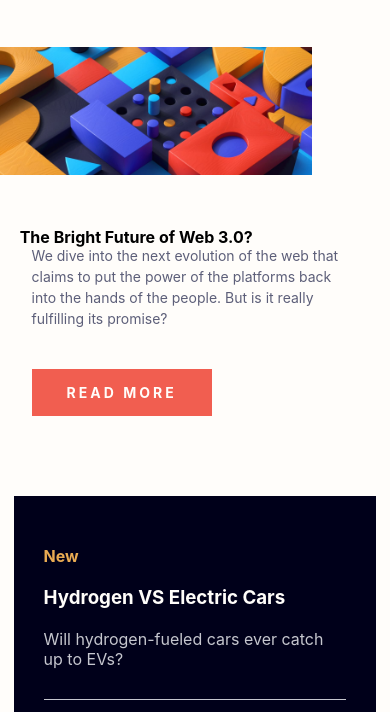
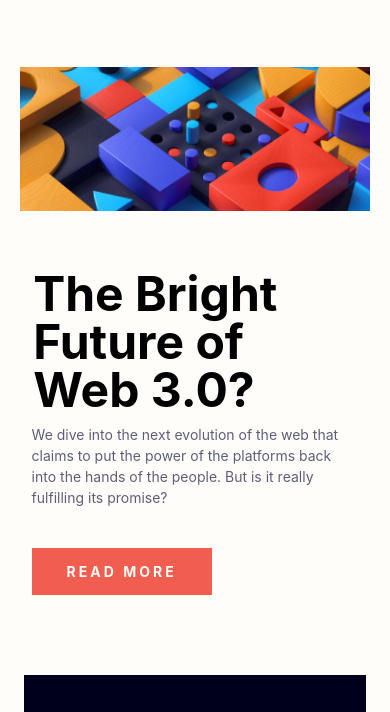
Before and after one commit to DevTinel/news-homepage, a plain HTML site: page index.html in a window 390 px wide. Shown: the part 84-796 px from the top of the page. Drawn offline with Linux system fonts and the light colour scheme.

Commit message:
responsivo

```diff
--- a/style.css
+++ b/style.css
@@ -191,6 +191,8 @@ h3{
   }
 }
 
+/* RESPONSIVO */
+
 
 @media (max-width:768px) {
   .hidden{
@@ -200,16 +202,18 @@ h3{
     margin-left: 5%;
     margin-right: 50%;
   }
-  h1,h2{
-    font-size: 1rem !important;
-  }
+ h1{
+  font-size: 3rem;
+  width: 10ch;
+  margin-bottom: 10px;
+  margin-top: -15px;
+ }
   .section-link{
   font-size: 14px;
   }
-  .div-img img{
-    width: 80%;
-    margin: 0 ;
-    padding: 0;
+  .img-principal{
+    width: 100%;
+    padding: 20px;
   }
   .section-flex{
     flex-direction: column;
@@ -220,13 +224,12 @@ h3{
   }
   .news{
     width: 100%;
+    padding: 20px;
   }
   .last-section{
     gap: 10px;
-    align-items: center;
-    justify-content: center;
     flex-direction: column;
-    width: 80%;
+    width: 100%;
   }
   .container{
     margin: 0 ;
@@ -245,5 +248,3 @@ h3{
 
 
 }
-
-/* RESPONSIVO */
```
